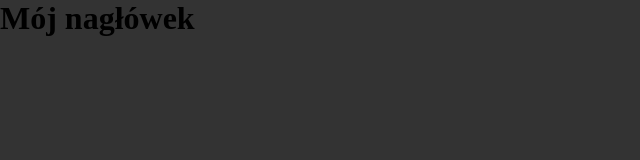
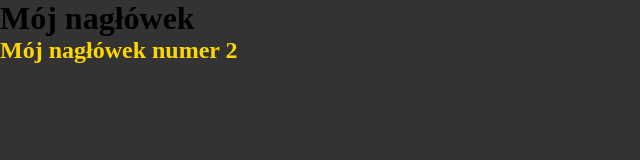
Before and after one commit to pluczyk/firstrepo, a plain HTML site: page index.html in a window 1280 px wide. Shown: the whole page, without its empty margins (0-640 px from the left). Drawn offline with Linux system fonts and the light colour scheme.

Commit message:
second h and add color in css

```diff
--- a/index.html
+++ b/index.html
@@ -8,5 +8,6 @@
 </head>
 <body>
     <h1>Mój nagłówek</h1>
+    <h2>Mój nagłówek numer 2</h2>
 </body>
 </html>
--- a/style.css
+++ b/style.css
@@ -6,3 +6,6 @@
 body {
     background-color: #333;
 }
+h2 {
+    color: gold;
+}
```
